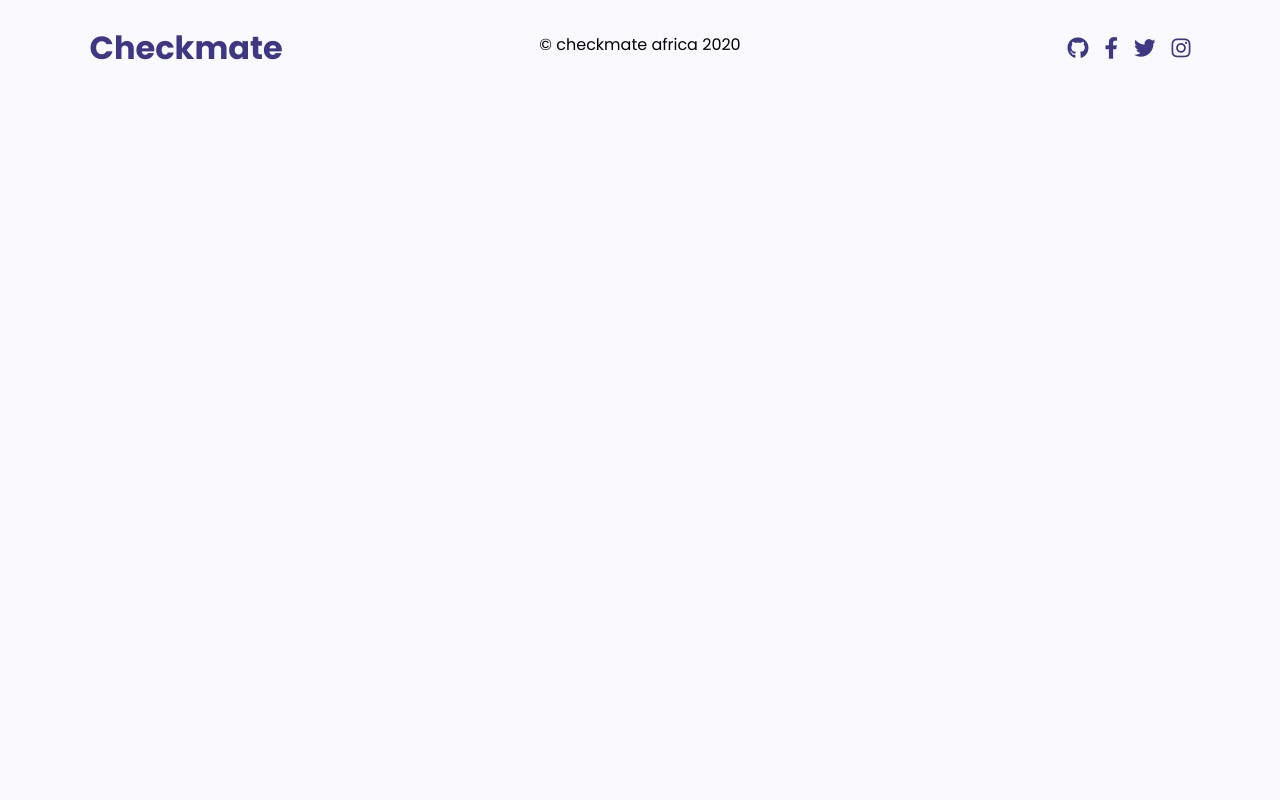
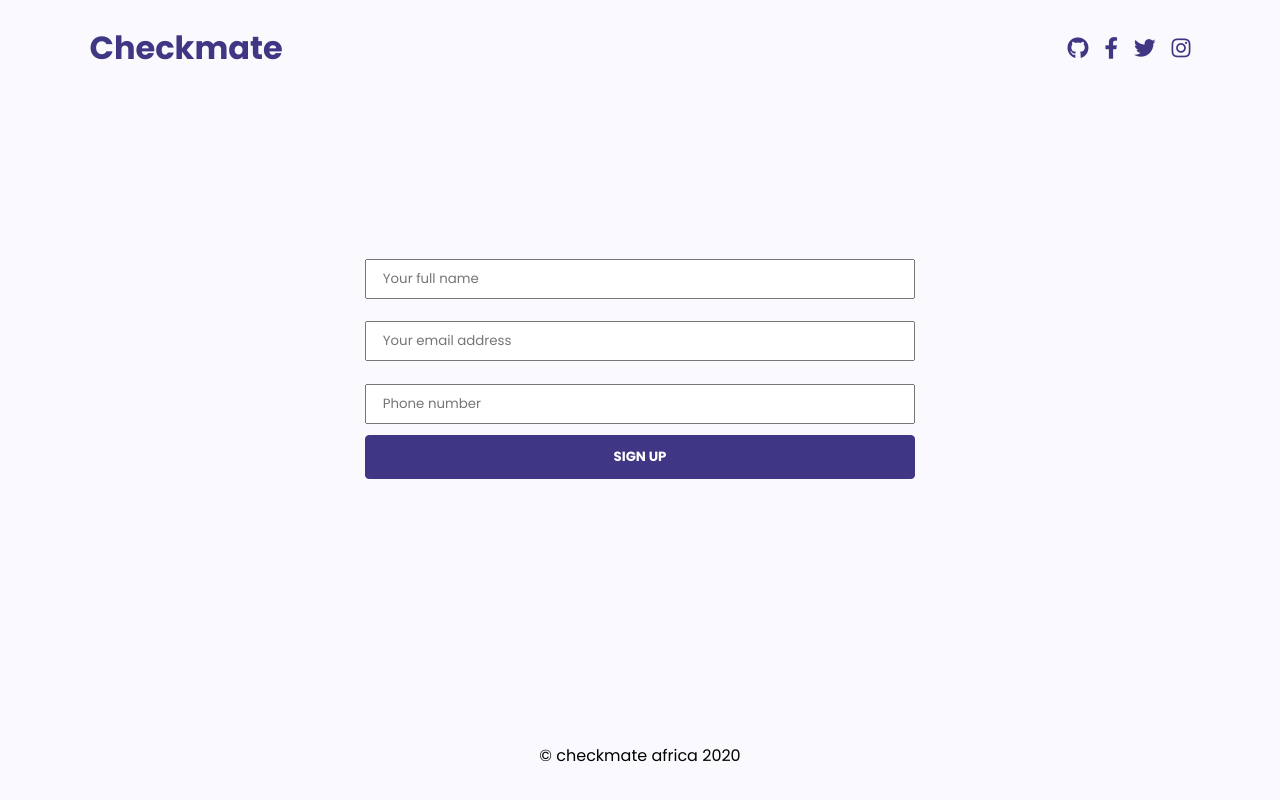
Before and after one commit to kadetXx/checkmate, a React (Create React App) app: page /join in a window 1280 px wide. Built offline with nearby package versions, Linux system fonts and the light colour scheme.

Commit message:
setting up sign up page

```diff
--- a/src/App.js
+++ b/src/App.js
@@ -3,6 +3,7 @@ import {BrowserRouter as Router, Route} from "react-router-dom";
 import Header from './components/Header'
 import Footer from './components/Footer'
 import Landing from './pages/Landing'
+import SignUp from './pages/Signup'
 
 function App() {
   return (
@@ -10,6 +11,7 @@ function App() {
       <Header />
       <Router>
         <Route exact path="/" component={Landing} />
+        <Route exact path="/join" component={SignUp} />
       </Router>
       <Footer />
     </div>
--- a/src/components/Button.js
+++ b/src/components/Button.js
@@ -16,6 +16,11 @@ const StyledButton = styled.button`
   border-radius: 4px;
   font-family: 'Poppins', sans-serif;
   text-decoration: none;
+  outline: none;
+
+  &:hover {
+    border-color: #fcba03;
+  }
 `
 
 const Button = (props) => {
--- /dev/null
+++ b/src/components/Form.js
@@ -0,0 +1,29 @@
+import React from 'react'
+import styled from 'styled-components'
+
+import Button from '../components/Button'
+
+const Form = styled.form`
+  width: 50%;
+  box-sizing: border-box;
+`
+
+const Input = styled.input`
+  width: 100%;
+  padding: .5rem 1rem;
+  margin: .7rem 0;
+  box-sizing: border-box;
+`
+
+function form() {
+  return (
+    <Form>
+      <Input placeholder='Your full name' />
+      <Input placeholder='Your email address' />
+      <Input placeholder='Phone number' />
+      <Button type='submit' full> Sign Up </Button>
+    </Form>
+  )
+}
+
+export default form
--- a/src/index.css
+++ b/src/index.css
@@ -1,11 +1,14 @@
 @import url('https://fonts.googleapis.com/css2?family=Poppins:wght@100;200;300;400;500;600;700;800;900&display=swap');
+
+* {
+  font-family: 'Poppins', sans-serif;
+}
 
 body {
   margin: 0;
   padding: 0;
   box-sizing: border-box;
   min-height: 100vh;
-  font-family: 'Poppins', sans-serif;
   background: #FAFAFE;
 }
 
--- a/src/pages/Landing.js
+++ b/src/pages/Landing.js
@@ -10,7 +10,7 @@ const Hero = styled(Container)`
   flex-grow: 1;
 
   @media(max-width: 575px) {
-    padding: 2rem 3% 0;
+    padding: 2rem 7% 0;
   }
 
   h2 {
@@ -51,7 +51,7 @@ const landing = () => {
         <span>virtual community</span>
       </h2>
 
-      <Link>
+      <Link to='/join'>
         <StyledButton secondary padding='.8rem 5rem'>
           Sign Up To Join On Slack
         </StyledButton>
--- a/src/pages/Signup.js
+++ b/src/pages/Signup.js
@@ -0,0 +1,19 @@
+import React from 'react'
+import styled from 'styled-components'
+
+import Form from '../components/Form'
+import Container from '../components/Container'
+
+const FormContainer = styled(Container)`
+  flex-grow: 1;
+`
+
+function signup() {
+  return (
+    <FormContainer justify='center' align='center' padding='2rem 7% 1rem' >
+      <Form />
+    </FormContainer>
+  )
+}
+
+export default signup
```
